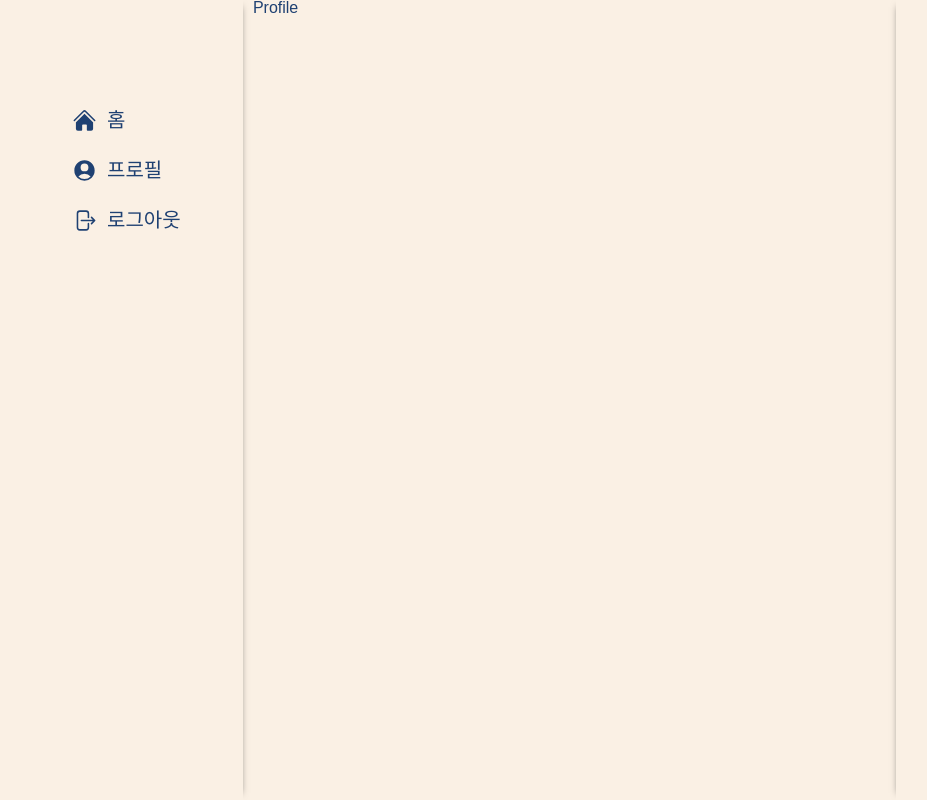
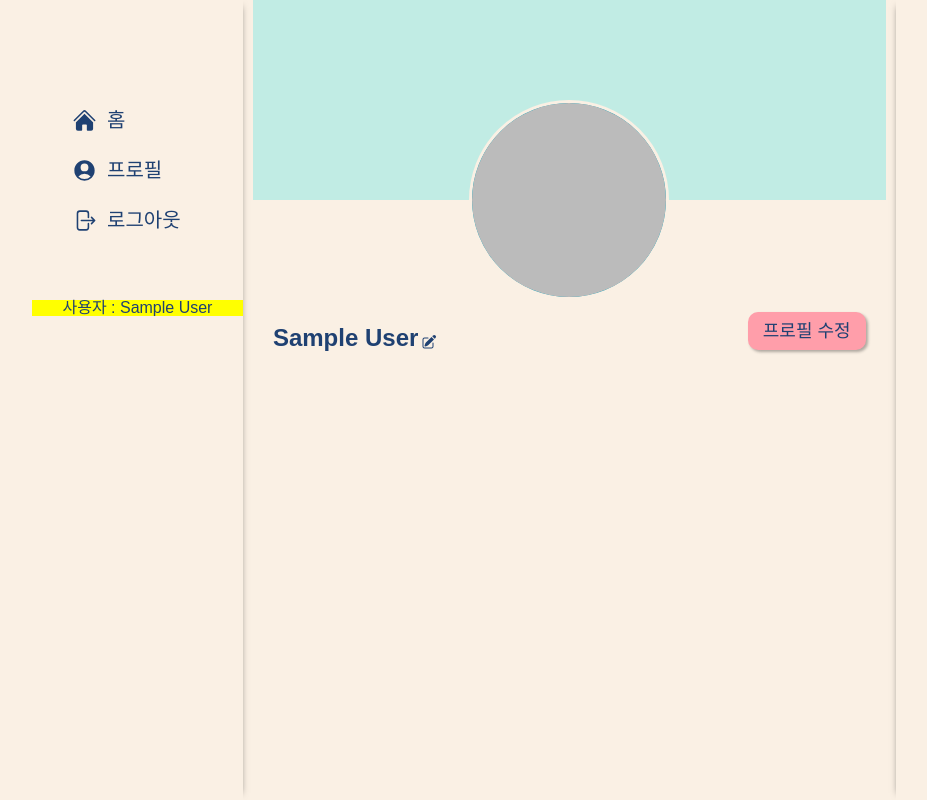
Before and after one commit to Bona023/bwitter, a React (Vite) app: page /profile in a window 1280 px wide. Shown: the whole page, without its empty margins (18-945 px from the left). Built offline with nearby package versions, Linux system fonts and the light colour scheme; no server answers; sample sign-in values are in the browser's storage; a web font is replaced by a local one.

Commit message:
avatar 파일 올리기, CSS & theme color 수정
profile 화면에서 user의 avatar 파일 수정하기 추가, css 수정, theme 수정

```diff
--- a/src/components/auth-components.tsx
+++ b/src/components/auth-components.tsx
@@ -29,12 +29,12 @@ export const Input = styled.input`
     width: 100%;
     font-size: 18px;
     &[type="submit"] {
-        color: ${(props) => props.theme.bodyBg};
-        background-color: ${(props) => props.theme.btnBgD};
+        color: ${(props) => props.theme.text};
+        background-color: ${(props) => props.theme.btnBgNormal};
         cursor: pointer;
         &:hover {
-            background-color: ${(props) => props.theme.btnBgL};
-            color: ${(props) => props.theme.text};
+            background-color: ${(props) => props.theme.btnBgActive};
+            color: ${(props) => props.theme.tweetAccent};
         }
     }
     &:focus {
--- a/src/components/github-btn.tsx
+++ b/src/components/github-btn.tsx
@@ -5,7 +5,7 @@ import { useNavigate } from "react-router-dom";
 
 const Button = styled.div`
     margin-top: 50px;
-    background-color: ${(props) => props.theme.btnBgD};
+    background-color: ${(props) => props.theme.btnBgNormal};
     font-weight: 500;
     width: 100%;
     color: ${(props) => props.theme.text};
@@ -17,6 +17,10 @@ const Button = styled.div`
     align-items: center;
     justify-content: center;
     cursor: pointer;
+    &:hover {
+        background-color: ${(props) => props.theme.btnBgActive};
+        color: ${(props) => props.theme.tweetAccent};
+    }
 `;
 const Logo = styled.img`
     height: 25px;
--- a/src/components/layout.tsx
+++ b/src/components/layout.tsx
@@ -40,6 +40,14 @@ const Menu = styled.div`
 const MLink = styled(Link)`
     text-decoration: none;
     color: ${(props) => props.theme.text};
+`;
+const UserInfo = styled.div`
+    background-color: yellow;
+    text-align: center;
+    justify-content: center;
+    align-items: center;
+    font-size: 16px;
+    margin-top: 50px;
 `;
 const Recommendation = styled.div`
     box-shadow: -5px 0px 7px -7px rgba(0, 0, 0, 0.5);
@@ -104,6 +112,7 @@ export default function Layout() {
                     </svg>
                     <span>로그아웃</span>
                 </Menu>
+                <UserInfo>사용자 : {auth.currentUser?.displayName ?? "익명"}</UserInfo>
             </MenuList>
             <Outlet />
             <Recommendation />
--- a/src/components/tweet-form.tsx
+++ b/src/components/tweet-form.tsx
@@ -47,14 +47,15 @@ const BtnBox = styled.div`
     }
 `;
 const AttachFileBtn = styled.label`
-    background-color: ${(props) => props.theme.btnBgD};
+    background-color: ${(props) => props.theme.btnBgNormal};
     border-radius: 5px;
     padding: 10px;
     font-size: 16px;
     color: ${(props) => props.theme.text};
     cursor: pointer;
     &:hover {
-        background-color: ${(props) => props.theme.btnBgL};
+        background-color: ${(props) => props.theme.btnBgActive};
+        color: ${(props) => props.theme.tweetAccent};
     }
 `;
 const AttachFileInput = styled.input`
@@ -64,14 +65,15 @@ const SubmitBtn = styled.input`
     font-size: 16px;
     font-family: "Sunflower", sans-serif;
     border: none;
-    background-color: ${(props) => props.theme.btnBgD};
+    background-color: ${(props) => props.theme.btnBgNormal};
     border-radius: 5px;
     padding: 10px;
     line-height: 1;
     color: ${(props) => props.theme.text};
     cursor: pointer;
     &:hover {
-        background-color: ${(props) => props.theme.btnBgL};
+        background-color: ${(props) => props.theme.btnBgActive};
+        color: ${(props) => props.theme.tweetAccent};
     }
 `;
 
--- a/src/routes/create-account.tsx
+++ b/src/routes/create-account.tsx
@@ -76,7 +76,7 @@ export default function CreateAccount() {
             </Form>
             {error !== "" ? <Error>{error}</Error> : null}
             <Switcher>
-                Already have an account? <Link to="/login">Log in &rarr;</Link>
+                이미 계정이 있으신가요? <Link to="/login">Log in &rarr;</Link>
             </Switcher>
         </Wrapper>
     );
--- a/src/routes/login.tsx
+++ b/src/routes/login.tsx
@@ -66,7 +66,7 @@ export default function Login() {
             </Form>
             {error !== "" ? <Error>{error}</Error> : null}
             <Switcher>
-                Don't have an account? <Link to="/create-account">Create one &rarr;</Link>
+                계정이 없나요? <Link to="/create-account">가입하러 가기 &rarr;</Link>
             </Switcher>
             <GithubButton />
         </Wrapper>
--- a/src/routes/profile.tsx
+++ b/src/routes/profile.tsx
@@ -1,3 +1,157 @@
+import styled from "styled-components";
+import { auth, storage } from "../firebase";
+import React, { useState } from "react";
+import { getDownloadURL, ref, uploadBytes } from "firebase/storage";
+import { updateProfile } from "firebase/auth";
+
+const Wrapper = styled.div``;
+const ProfileBox = styled.div`
+    position: relative;
+    width: 100%;
+    height: 310px;
+    display: flex;
+    justify-content: center;
+`;
+const ProfileBg = styled.div`
+    position: absolute;
+    top: 0;
+    width: 100%;
+    height: 200px;
+    background-color: ${(props) => props.theme.inputBg};
+`;
+/*const ProfileBgImg = styled.img`
+    width: 100%;
+    height: 200px;
+`;*/
+const AvatarUpload = styled.label`
+    position: absolute;
+    top: 100px;
+    width: 200px;
+    height: 200px;
+    border-radius: 100px;
+    border: 3px solid ${(props) => props.theme.bodyBg};
+    overflow: hidden;
+    background-color: ${(props) => props.theme.pointColor};
+    display: flex;
+    justify-content: center;
+    align-items: center;
+    cursor: pointer;
+    svg {
+        width: 130px;
+        color: ${(props) => props.theme.tweetAccent};
+    }
+`;
+const AvatarImg = styled.img`
+    width: 100%;
+    height: 100%;
+    border-radius: 50%;
+`;
+const AvatarInput = styled.input`
+    display: none;
+`;
+const UserInfo = styled.div`
+    width: 100%;
+    height: 40px;
+    display: flex;
+    justify-content: space-between;
+    align-items: end;
+    padding: 0 20px;
+`;
+const UserName = styled.div`
+    height: 38px;
+    display: flex;
+    gap: 3px;
+    align-items: flex-end;
+    span {
+        display: inline-block;
+        font-size: 24px;
+        font-weight: 700;
+    }
+    svg {
+        display: inline-block;
+        cursor: pointer;
+        width: 16px;
+        height: 16px;
+    }
+`;
+const ProfileUpdateBtn = styled.div`
+    font-size: 18px;
+    display: block;
+    background-color: ${(props) => props.theme.btnBgNormal};
+    padding: 10px 15px;
+    cursor: pointer;
+    border-radius: 10px;
+    box-shadow: 2px 2px 3px rgba(0, 0, 0, 0.3);
+    &:hover {
+        background-color: ${(props) => props.theme.btnBgActive};
+        color: ${(props) => props.theme.tweetAccent};
+    }
+`;
+
 export default function Profile() {
-    return <h1>Profile</h1>;
+    const user = auth.currentUser;
+    const [avatar, setAvatar] = useState(user?.photoURL);
+    const onAvatarChange = async (e: React.ChangeEvent<HTMLInputElement>) => {
+        const { files } = e.target;
+        if (!user) return;
+        if (files && files.length === 1) {
+            const file = files[0];
+            if (file.size > 4194304) {
+                alert("파일크기가 4MB 이상입니다.");
+                return;
+            }
+            const locationRef = ref(storage, `avatars/${user?.uid}`);
+            const result = await uploadBytes(locationRef, file);
+            const avatarUrl = await getDownloadURL(result.ref);
+            setAvatar(avatarUrl);
+            await updateProfile(user, { photoURL: avatarUrl });
+        }
+    };
+
+    return (
+        <Wrapper>
+            <ProfileBox>
+                <ProfileBg></ProfileBg>
+                <AvatarUpload htmlFor="avatar">
+                    {avatar ? (
+                        <AvatarImg src={avatar} />
+                    ) : (
+                        <svg
+                            fill="currentColor"
+                            viewBox="0 0 24 24"
+                            xmlns="http://www.w3.org/2000/svg"
+                            aria-hidden="true"
+                        >
+                            <path
+                                clipRule="evenodd"
+                                fillRule="evenodd"
+                                d="M7.5 6a4.5 4.5 0 119 0 4.5 4.5 0 01-9 0zM3.751 20.105a8.25 8.25 0 0116.498 0 .75.75 0 01-.437.695A18.683 18.683 0 0112 22.5c-2.786 0-5.433-.608-7.812-1.7a.75.75 0 01-.437-.695z"
+                            />
+                        </svg>
+                    )}
+                </AvatarUpload>
+                <AvatarInput
+                    onChange={onAvatarChange}
+                    id="avatar"
+                    type="file"
+                    accept="image/*"
+                />
+            </ProfileBox>
+            <UserInfo>
+                <UserName>
+                    <span>{user?.displayName ?? "Anonymous"}</span>
+                    <svg
+                        fill="currentColor"
+                        viewBox="0 0 24 24"
+                        xmlns="http://www.w3.org/2000/svg"
+                        aria-hidden="true"
+                    >
+                        <path d="M21.731 2.269a2.625 2.625 0 00-3.712 0l-1.157 1.157 3.712 3.712 1.157-1.157a2.625 2.625 0 000-3.712zM19.513 8.199l-3.712-3.712-8.4 8.4a5.25 5.25 0 00-1.32 2.214l-.8 2.685a.75.75 0 00.933.933l2.685-.8a5.25 5.25 0 002.214-1.32l8.4-8.4z" />
+                        <path d="M5.25 5.25a3 3 0 00-3 3v10.5a3 3 0 003 3h10.5a3 3 0 003-3V13.5a.75.75 0 00-1.5 0v5.25a1.5 1.5 0 01-1.5 1.5H5.25a1.5 1.5 0 01-1.5-1.5V8.25a1.5 1.5 0 011.5-1.5h5.25a.75.75 0 000-1.5H5.25z" />
+                    </svg>
+                </UserName>
+                <ProfileUpdateBtn>프로필 수정</ProfileUpdateBtn>
+            </UserInfo>
+        </Wrapper>
+    );
 }
--- a/src/styled.d.ts
+++ b/src/styled.d.ts
@@ -4,13 +4,13 @@ declare module "styled-components" {
     export interface DefaultTheme {
         bodyBg: string;
         text: string;
-        btnBgD: string;
-        btnBgL: string;
+        btnBgNormal: string;
+        btnBgActive: string;
         pointColor: string;
         inputBg: string;
         accentColor: string;
         tweetBg: string;
-        tweetText: string;
+        tweetIcon: string;
         tweetAccent: string;
     }
 }
--- a/src/theme.ts
+++ b/src/theme.ts
@@ -3,12 +3,12 @@ import { DefaultTheme } from "styled-components";
 export const lightTheme: DefaultTheme = {
     bodyBg: "#FAF0E4",
     text: "#1F4172",
-    btnBgD: "#FF9EAA",
-    btnBgL: "#FFD0D0",
+    btnBgNormal: "#FF9EAA",
+    btnBgActive: "#9681EB",
     pointColor: "#3AA6B9",
     inputBg: "#C1ECE4",
     accentColor: "#EA5455",
     tweetBg: "#9BCDD2",
-    tweetText: "#F9F9F9",
-    tweetAccent: "#FF8551",
+    tweetIcon: "#FF8551",
+    tweetAccent: "#F9F9F9",
 };
```
Also changed, not shown: src/components/tweet.tsx (+11 -8 lines).
